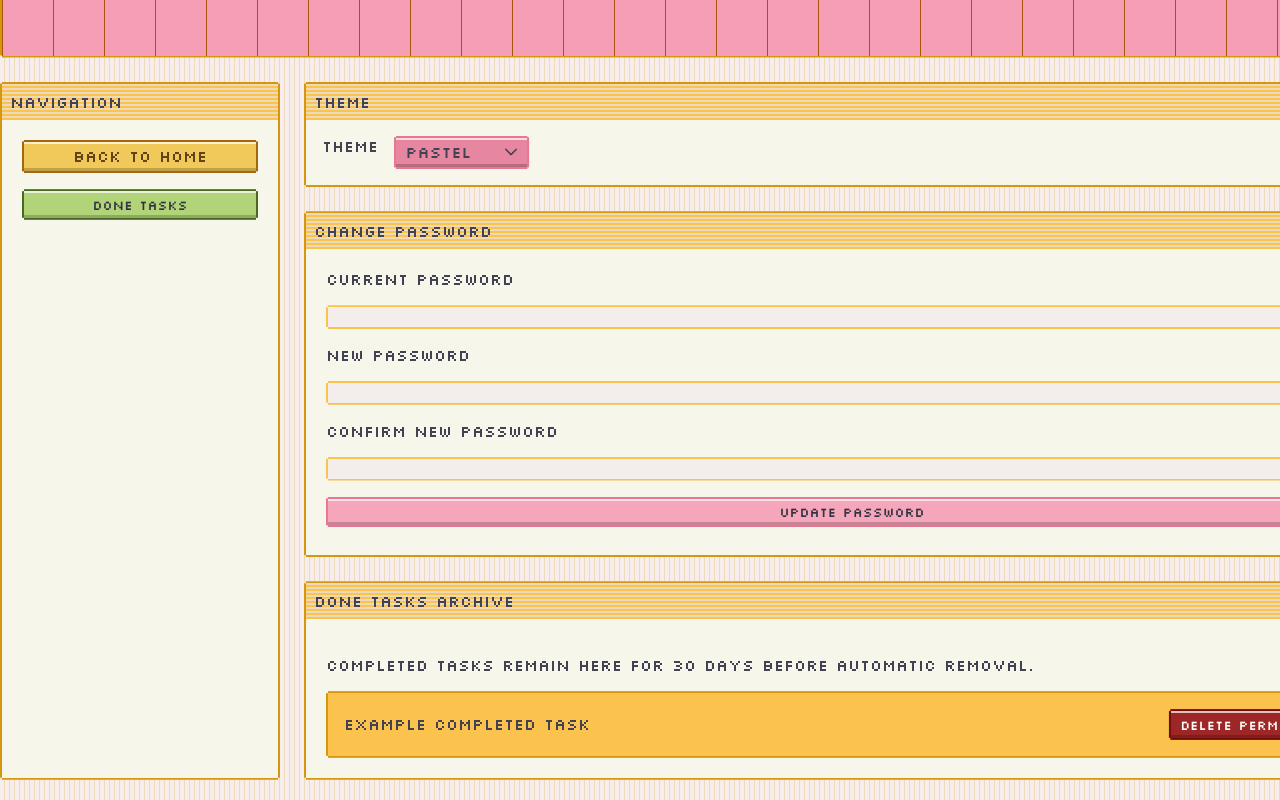
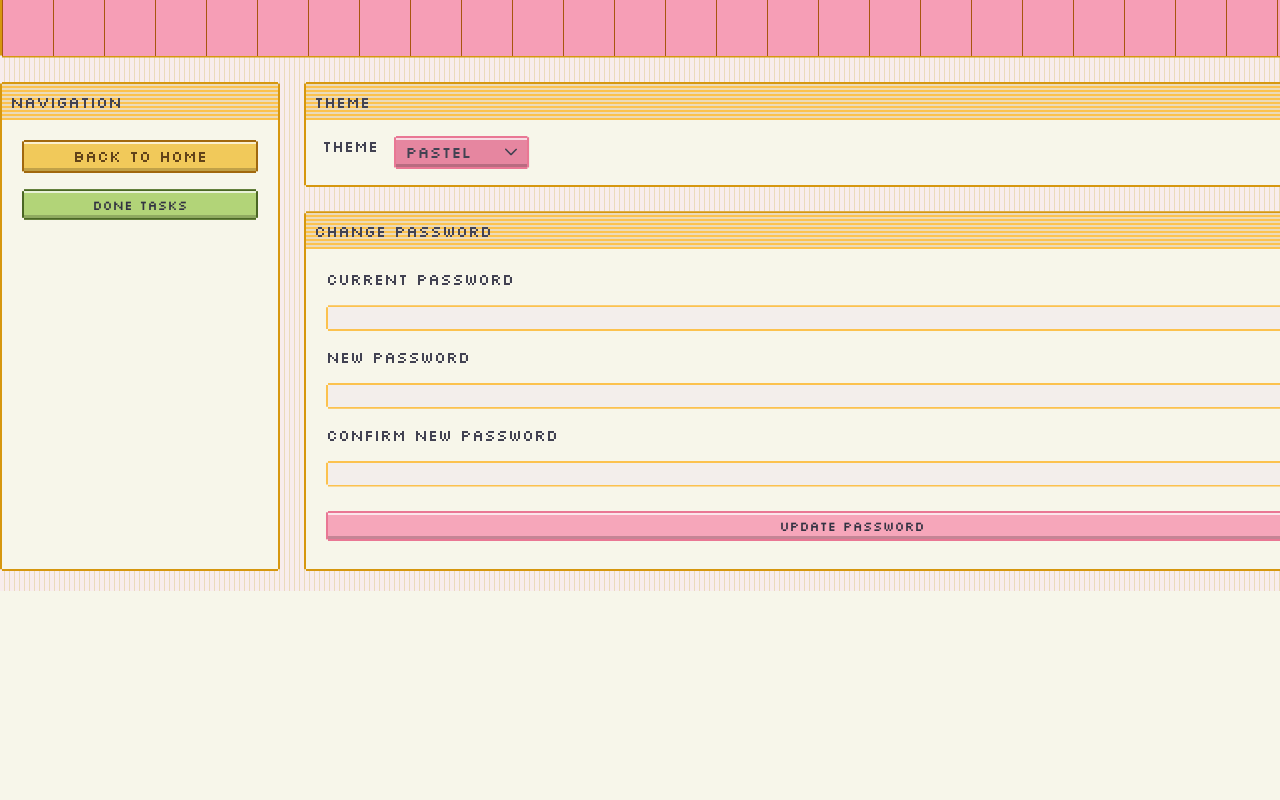
Before and after one commit to halm404/todoApplication, a React (Vite) app in the folder frontend/frontend/: page /settings in a window 1280 px wide. Shown: the part 272-1072 px from the top of the page. After the commit the page ends 863 px from the top, so only its background shows below. Built offline with nearby package versions, Linux system fonts and the light colour scheme.

Commit message:
Removed functionality for permanently deleting tasks

```diff
--- a/frontend/frontend/src/index.css
+++ b/frontend/frontend/src/index.css
@@ -54,7 +54,8 @@ a {
 .window,
 .nav-button,
 .warning-button,
-.p-dialog {
+.p-dialog,
+.pixel-input {
     font-weight: 100;
     font-family: var(--font-pixel);
     color: var(--secondary-color);
--- a/frontend/frontend/src/pages/LoginPage.jsx
+++ b/frontend/frontend/src/pages/LoginPage.jsx
@@ -84,6 +84,7 @@ export default function LoginPage() {
                   value={username}
                   onChange={(e) => setUsername(e.target.value)}
                   placeholder="Username"
+                  className="pixel-input"
                 />
                 <label>Password</label>
                 <input
@@ -91,6 +92,7 @@ export default function LoginPage() {
                   value={password}
                   onChange={(e) => setPassword(e.target.value)}
                   placeholder="Password"
+                  className="pixel-input"
                 />
               </div>
               <div>
--- a/frontend/frontend/src/pages/SettingsPage.jsx
+++ b/frontend/frontend/src/pages/SettingsPage.jsx
@@ -95,27 +95,6 @@ export default function SettingsPage() {
               </div>
             </div>
           </div>
-          <div className="window">
-            <div className="window-title">
-              Done Tasks Archive
-            </div>
-            <div className="window-content">
-              <p>
-                Completed tasks remain here for
-                30 days before automatic removal.
-              </p>
-              <div className="done-task-list">
-                <div className="done-task-item">
-                  <span>
-                    Example Completed Task
-                  </span>
-                  <button className="warning-button">
-                    Delete Permanently
-                  </button>
-                </div>
-              </div>
-            </div>
-          </div>
         </div>
       </div>
     </div>
--- a/frontend/frontend/src/styles/HomePage.css
+++ b/frontend/frontend/src/styles/HomePage.css
@@ -40,7 +40,7 @@
 .action-button {
     width: 100%;
     padding: .3rem .6rem;
-    margin-bottom: 8px;
+    margin: 8px 0px;
     border: var(--action-button-border);
     background-color: var(--action-button-bg);
     color: var(--action-button-color);
```
